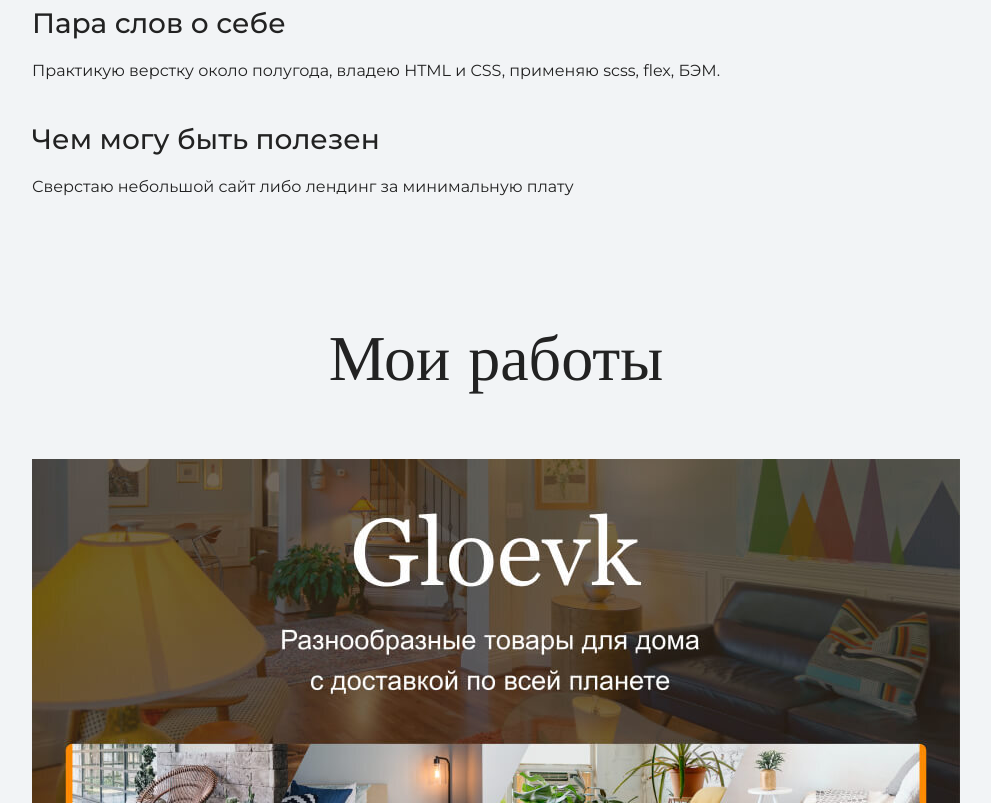
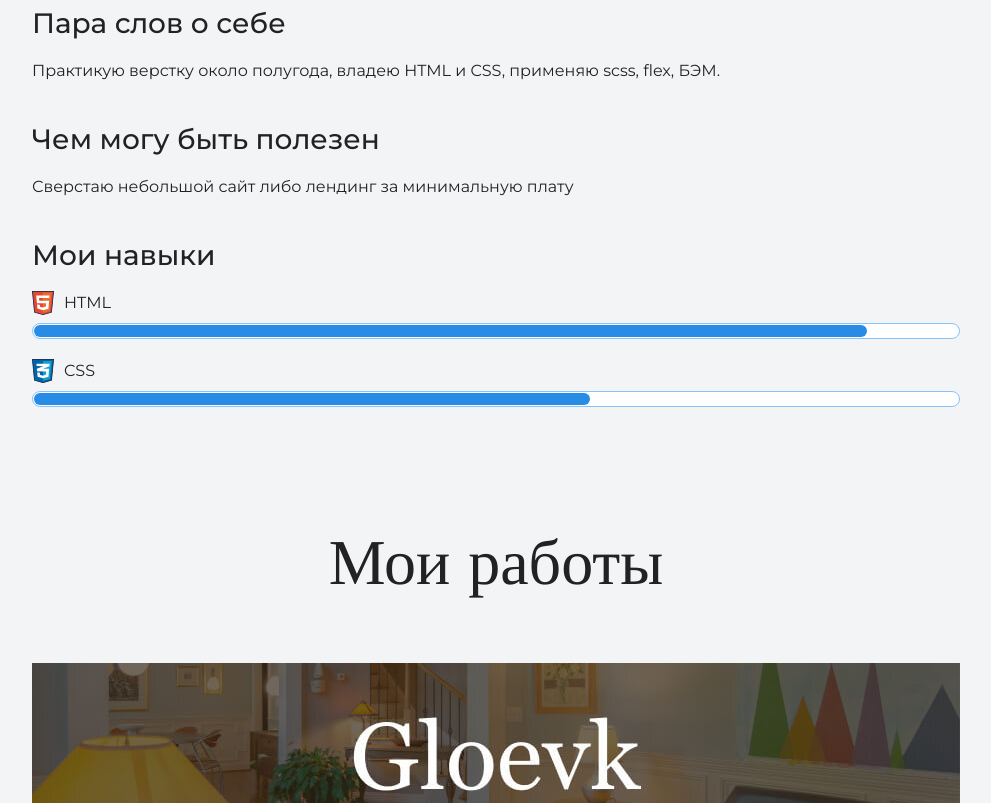
Before and after one commit to 19Anton20/portfolio, a plain HTML site: page index.html in a window 1280 px wide. Shown: the part 1812-2615 px from the top of the page, without its empty margins (144-1135 px from the left). Drawn offline with nearby package versions, Linux system fonts and the light colour scheme.

Commit message:
Подключил блок с навыками

```diff
--- a/index.html
+++ b/index.html
@@ -27,10 +27,23 @@
     <figure class="user-image">
       <img src="img/me.jpg" width="400" alt="Моя фотография">
     </figure>
-    <h3>Пара слов о себе</h3>
-    <p>Практикую верстку около полугода, владею HTML и CSS, применяю scss, flex, БЭМ.</p>
-    <h3>Чем могу быть полезен</h3>
-    <p>Сверстаю небольшой сайт либо лендинг за минимальную плату</p>
+    <div>
+      <h3>Пара слов о себе</h3>
+      <p>Практикую верстку около полугода, владею HTML и CSS, применяю scss, flex, БЭМ.</p>
+    </div>
+    <div>
+      <h3>Чем могу быть полезен</h3>
+      <p>Сверстаю небольшой сайт либо лендинг за минимальную плату</p>
+    </div>
+    <div class="skills">
+      <h3>Мои навыки</h3>
+      <dl class="skills-list">
+        <dt class="skill-html">HTML</dt>
+        <dd class="level"><div style="width: 90%;">90%</div></dd>
+        <dt class="skill-css">CSS</dt>
+        <dd class="level"><div style="width: 60%;">60%</div></dd>
+      </dl>
+    </div>
   </div>
 </section>
 
```
